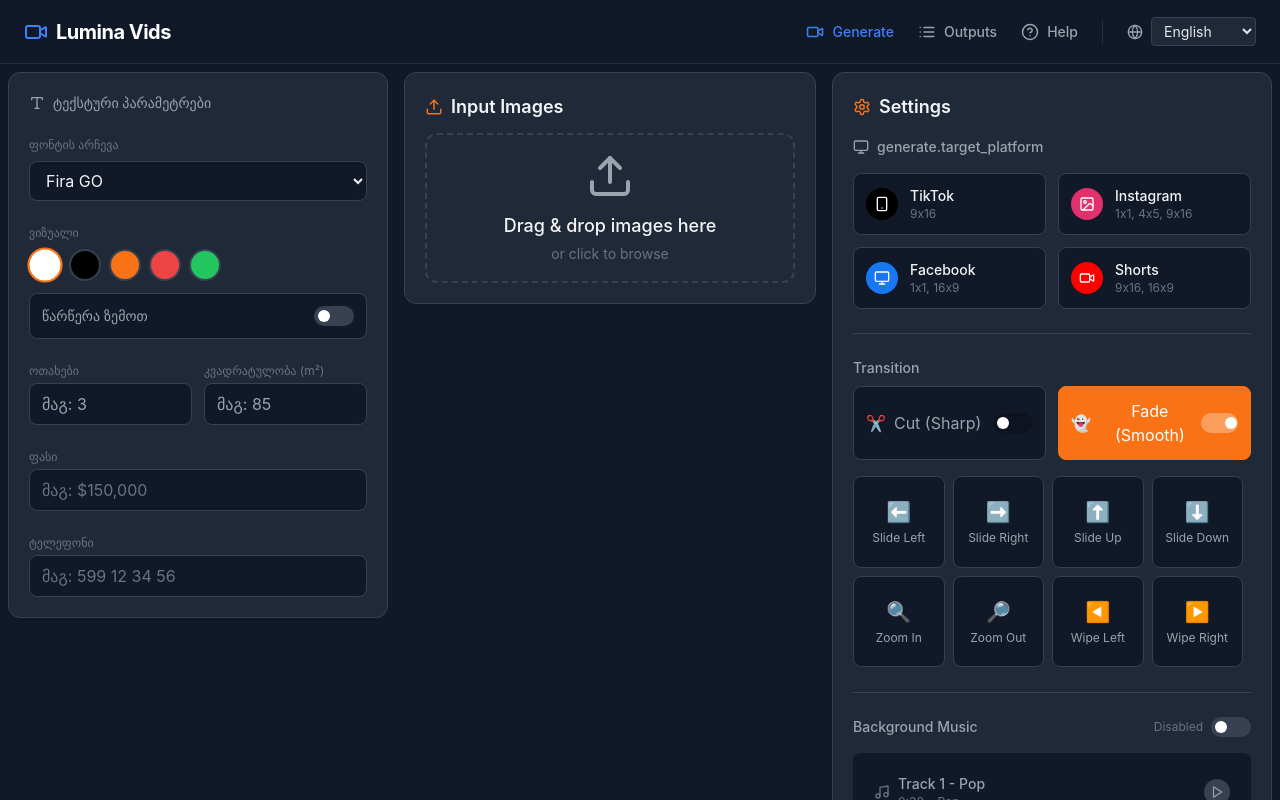
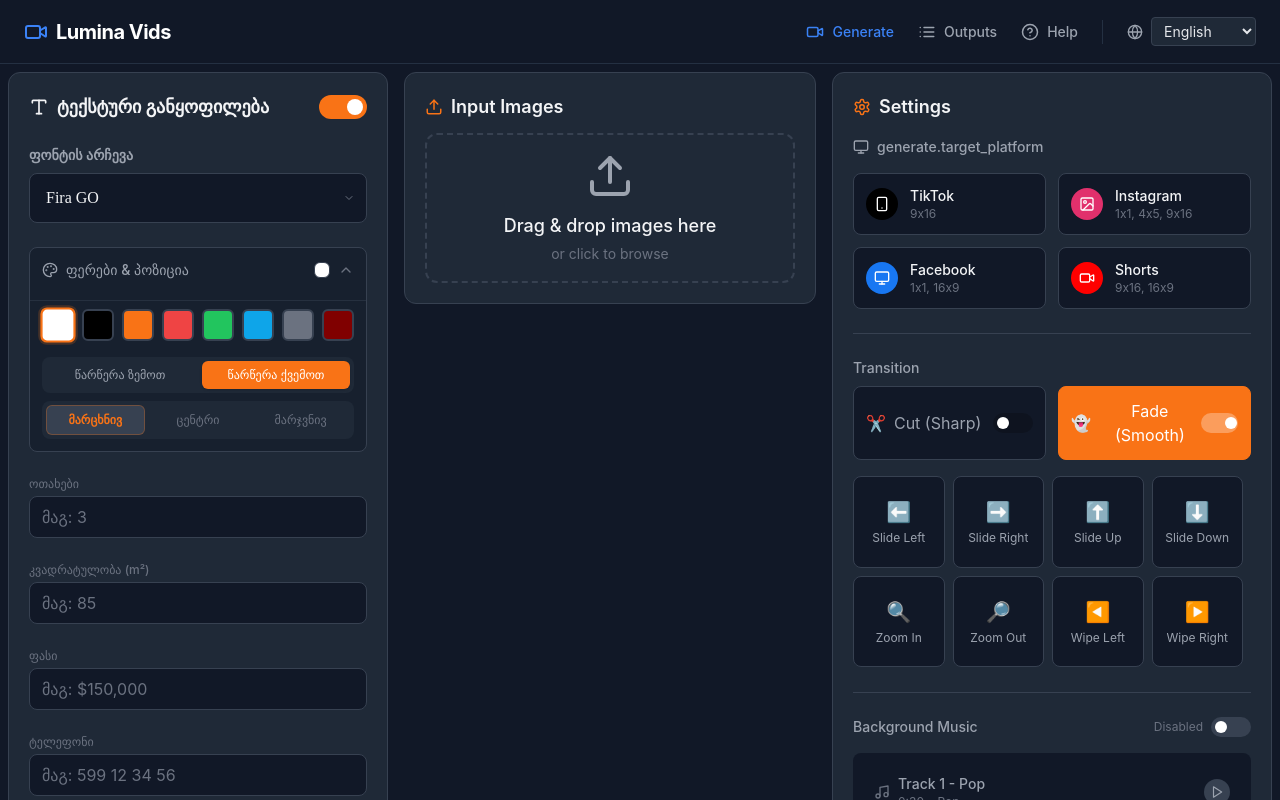
Before and after one commit to vachnadzeai-INDAHAUS/LVIds, a React (Vite) app: page /#/ in a window 1280 px wide. Shown: the top 800 px of the page. Built offline with nearby package versions, Linux system fonts and the light colour scheme.

Commit message:
Update Generate page: Increase MAX_IMAGES to 100, add color picker, update text overlay styles, improve font selection

```diff
--- a/src/pages/Generate.tsx
+++ b/src/pages/Generate.tsx
@@ -117,8 +117,20 @@
     { name: 'black', value: '#000000' },
     { name: 'orange', value: '#F97316' },
     { name: 'red', value: '#EF4444' },
-    { name: 'green', value: '#22C55E' }
+    { name: 'green', value: '#22C55E' },
+    { name: 'sky', value: '#0EA5E9' },
+    { name: 'gray', value: '#6B7280' },
+    { name: 'maroon', value: '#800000' }
   ];
+
+  // Outro Videos
+  const OUTRO_VIDEOS = Array.from({ length: 6 }, (_, i) => ({
+    id: `outro_${i + 1}`,
+    name: `Video ${i + 1}`,
+    preview: null // Placeholder
+  }));
+
+  const [selectedOutro, setSelectedOutro] = useState<string | null>(null);
 
   const [transitionDuration, setTransitionDuration] = useState(0.8);
   const [isMusicEnabled, setIsMusicEnabled] = useState(false);
@@ -250,7 +262,7 @@
       font: selectedFont,
       rooms: propertyRooms,
       area: propertyArea,
-      position: textPositionTop ? 'top-left' : 'bottom-left' // Simplify logic for now
+      // Position is already fully managed in textOverlay state now
     };
     formData.append('textOverlay', JSON.stringify(overlayData));
 
@@ -292,10 +304,19 @@
     'orange': 'text-primary'
   };
 
-  const positionClasses = {
-    'bottom-left': 'items-start',
-    'bottom-center': 'items-center',
-    'bottom-right': 'items-end'
+    // Position mapping helper
+    const getPreviewStyle = (pos: string) => {
+      const [v, h] = pos.split('-');
+      const style: React.CSSProperties = { position: 'absolute', pointerEvents: 'none' };
+
+      if (v === 'top') style.top = '10%';
+      else style.bottom = '10%';
+
+      if (h === 'left') { style.left = '5%'; style.textAlign = 'left'; }
+      else if (h === 'right') { style.right = '5%'; style.textAlign = 'right'; }
+      else { style.left = '50%'; style.transform = 'translateX(-50%)'; style.textAlign = 'center'; }
+
+      return style;
     };
 
     return (
@@ -304,83 +325,157 @@
       {/* COLUMN 1: Text Overlay Settings (Left) - Wider Width */}
       <div className="w-full lg:w-[380px] shrink-0">
         <div className="bg-surface rounded-xl border border-surface-light p-5 h-fit">
-           <h3 className="text-sm font-medium text-text-secondary flex items-center mb-6">
-             <Type className="mr-2" size={16} />
-             ტექსტური პარამეტრები
+           <div className="flex items-center justify-between mb-6">
+             <h3 className="text-lg font-bold text-text-primary flex items-center">
+               <Type className="mr-2" size={20} />
+               ტექსტური განყოფილება
              </h3>
+             <button
+               className={`w-12 h-6 rounded-full relative transition-colors ${textOverlay.enabled ? 'bg-primary' : 'bg-surface-light'}`}
+               onClick={() => setTextOverlay({...textOverlay, enabled: !textOverlay.enabled})}
+             >
+               <div className={`absolute top-1 w-4 h-4 bg-white rounded-full transition-all ${textOverlay.enabled ? 'left-7' : 'left-1'}`} />
+             </button>
+           </div>
 
-           <div className="space-y-6">
+           <div className={`space-y-6 transition-all duration-300 ${!textOverlay.enabled ? 'opacity-50 pointer-events-none grayscale' : ''}`}>
              {/* Font Selection */}
              <div>
-               <label className="text-xs text-text-muted mb-2 block">ფონტის არჩევა</label>
+               <label className="text-sm font-semibold text-text-secondary mb-2 block">ფონტის არჩევა</label>
+               <div className="relative">
                  <select
-                 className="w-full bg-surface-dark border border-surface-light rounded-lg px-3 py-2 text-text-primary focus:outline-none focus:border-primary"
+                   className="w-full bg-surface-dark border border-surface-light rounded-lg px-4 py-3 text-text-primary focus:outline-none focus:border-primary appearance-none cursor-pointer"
                    value={selectedFont}
                    onChange={(e) => setSelectedFont(e.target.value)}
+                   style={{ fontFamily: selectedFont }}
                  >
-                 {FONTS.map(font => (
-                   <option key={font} value={font}>{font}</option>
-                 ))}
+                   {FONTS.map(font => {
+                      // Font Name Localization
+                      let displayName = font;
+                      if (t('nav.generate') === 'გენერაცია') { // Check if Georgian
+                        const kaMap: Record<string, string> = {
+                          'Fira GO': 'ფირა GO', 'Montserrat': 'მონსერატი', 'Oswald': 'ოსვალდი',
+                          'Noto Sans Georgian': 'ნოტო სანსი', 'Inter': 'ინტერი', 'Playfair Display': 'ფლეიფეარი',
+                          'Ubuntu': 'უბუნტუ', 'Kanit': 'კანიტი', 'Roboto': 'რობოტო', 'Lora': 'ლორა',
+                          'Exo 2': 'ეგზო 2', 'Arimo': 'არიმო', 'Tinos': 'ტინოსი', 'Merriweather': 'მერივეზერი',
+                          'Noto Serif Georgian': 'ნოტო სერიფი'
+                        };
+                        displayName = kaMap[font] || font;
+                      }
+                      return (
+                        <option key={font} value={font} style={{ fontFamily: font }}>
+                          {displayName}
+                        </option>
+                      );
+                   })}
                  </select>
+                 <div className="absolute right-3 top-1/2 -translate-y-1/2 pointer-events-none text-text-muted">
+                   <svg width="12" height="12" viewBox="0 0 24 24" fill="none" stroke="currentColor" strokeWidth="2" strokeLinecap="round" strokeLinejoin="round"><path d="m6 9 6 6 6-6"/></svg>
+                 </div>
+               </div>
              </div>
 
-             {/* Visuals */}
+             {/* Visuals (Collapsible Color Picker) */}
              <div>
-               <label className="text-xs text-text-muted mb-2 block">ვიზუალი</label>
-               <div className="flex justify-between items-center mb-3">
-                 <div className="flex gap-2">
+               <details className="group border border-surface-light rounded-lg bg-surface-dark open:bg-surface-dark/50 transition-all" open>
+                 <summary className="flex items-center justify-between p-3 cursor-pointer list-none select-none">
+                   <div className="flex items-center">
+                     <Palette size={16} className="mr-2 text-text-secondary" />
+                     <span className="text-sm font-medium text-text-secondary">ფერები & პოზიცია</span>
+                   </div>
+                   <div className="flex items-center">
+                     <div
+                       className="w-4 h-4 rounded-md border border-surface-light mr-2"
+                       style={{ backgroundColor: TEXT_COLORS.find(c => c.name === textOverlay.color)?.value || '#FFF' }}
+                     />
+                     <svg className="w-4 h-4 text-text-muted group-open:rotate-180 transition-transform" viewBox="0 0 24 24" fill="none" stroke="currentColor" strokeWidth="2" strokeLinecap="round" strokeLinejoin="round"><path d="m6 9 6 6 6-6"/></svg>
+                   </div>
+                 </summary>
+                 <div className="p-3 pt-0 border-t border-surface-light/50 mt-2">
+                   {/* Colors */}
+                   <div className="flex flex-wrap gap-2 mb-4 pt-2">
                      {TEXT_COLORS.map((c) => (
                        <button
                          key={c.name}
                          onClick={() => setTextOverlay({...textOverlay, color: c.name as any})}
-                       className={`w-8 h-8 rounded-full border-2 transition-all ${
-                         textOverlay.color === c.name ? 'border-primary scale-110' : 'border-surface-light'
+                         className={`w-8 h-8 rounded-md border-2 transition-all ${
+                           textOverlay.color === c.name ? 'border-primary scale-110 ring-2 ring-primary/20' : 'border-surface-light hover:border-primary/50'
                          }`}
                          style={{ backgroundColor: c.value }}
                          title={c.name}
                        />
                      ))}
                    </div>
+
+                   {/* Position Control */}
+                   <div className="space-y-2">
+                      {/* Vertical */}
+                      <div className="grid grid-cols-2 gap-2 bg-surface p-1 rounded-lg">
+                        <button
+                          className={`text-xs py-1.5 rounded-md transition-all ${textOverlay.position.startsWith('top') ? 'bg-primary text-white shadow' : 'text-text-secondary hover:bg-surface-light'}`}
+                          onClick={() => {
+                             const align = textOverlay.position.split('-')[1] || 'left';
+                             setTextOverlay({...textOverlay, position: `top-${align}` as any});
+                          }}
+                        >
+                          წარწერა ზემოთ
+                        </button>
+                        <button
+                          className={`text-xs py-1.5 rounded-md transition-all ${textOverlay.position.startsWith('bottom') ? 'bg-primary text-white shadow' : 'text-text-secondary hover:bg-surface-light'}`}
+                          onClick={() => {
+                             const align = textOverlay.position.split('-')[1] || 'left';
+                             setTextOverlay({...textOverlay, position: `bottom-${align}` as any});
+                          }}
+                        >
+                          წარწერა ქვემოთ
+                        </button>
                       </div>
 
-               <div className="flex items-center justify-between bg-surface-dark p-3 rounded-lg border border-surface-light">
-                 <span className="text-sm text-text-secondary">წარწერა ზემოთ</span>
+                      {/* Horizontal */}
+                      <div className="grid grid-cols-3 gap-1 bg-surface p-1 rounded-lg">
+                        {['left', 'center', 'right'].map((align) => (
                           <button
-                   className={`w-10 h-5 rounded-full relative transition-colors ${textPositionTop ? 'bg-primary' : 'bg-surface-light'}`}
-                   onClick={() => setTextPositionTop(!textPositionTop)}
+                            key={align}
+                            className={`text-xs py-1.5 rounded-md transition-all capitalize ${textOverlay.position.includes(align) ? 'bg-surface-light text-primary font-bold border border-primary/30' : 'text-text-muted hover:text-text-secondary'}`}
+                            onClick={() => {
+                               const vert = textOverlay.position.split('-')[0] || 'bottom';
+                               setTextOverlay({...textOverlay, position: `${vert}-${align}` as any});
+                            }}
                           >
-                   <div className={`absolute top-1 w-3 h-3 bg-white rounded-full transition-all ${textPositionTop ? 'left-6' : 'left-1'}`} />
+                            {align === 'left' ? 'მარცხნივ' : align === 'center' ? 'ცენტრი' : 'მარჯვნივ'}
                           </button>
+                        ))}
                       </div>
                    </div>
+                 </div>
+               </details>
+             </div>
 
-             {/* Property Details */}
-             <div className="grid grid-cols-2 gap-3">
+             {/* Property Details - Stacked like Price/Phone */}
              <div>
-                 <label className="text-xs text-text-muted mb-1 block">ოთახები</label>
+               <label className="text-xs font-medium text-text-muted mb-1 block">ოთახები</label>
                <input
-                   type="number"
-                   className="w-full bg-surface-dark border border-surface-light rounded-lg px-3 py-2 text-text-primary focus:outline-none focus:border-primary"
+                 type="text"
+                 className="w-full bg-surface-dark border border-surface-light rounded-lg px-3 py-2 text-text-primary focus:outline-none focus:border-primary placeholder-text-muted"
                  placeholder="მაგ: 3"
                  value={propertyRooms}
                  onChange={e => setPropertyRooms(e.target.value)}
                />
              </div>
              <div>
-                 <label className="text-xs text-text-muted mb-1 block">კვადრატულობა (m²)</label>
+               <label className="text-xs font-medium text-text-muted mb-1 block">კვადრატულობა (m²)</label>
                <input
-                   type="number"
-                   className="w-full bg-surface-dark border border-surface-light rounded-lg px-3 py-2 text-text-primary focus:outline-none focus:border-primary"
+                 type="text"
+                 className="w-full bg-surface-dark border border-surface-light rounded-lg px-3 py-2 text-text-primary focus:outline-none focus:border-primary placeholder-text-muted"
                  placeholder="მაგ: 85"
                  value={propertyArea}
                  onChange={e => setPropertyArea(e.target.value)}
                />
              </div>
-             </div>
 
-             {/* Price */}
+             {/* Price - Row 2 */}
              <div>
-               <label className="text-xs text-text-muted mb-1 block">ფასი</label>
+               <label className="text-xs font-medium text-text-muted mb-1 block">ფასი</label>
                <input
                  type="text"
                  className="w-full bg-surface-dark border border-surface-light rounded-lg px-3 py-2 text-text-primary placeholder-text-muted focus:outline-none focus:border-primary"
@@ -390,9 +485,9 @@
                />
              </div>
 
-             {/* Contact */}
+             {/* Contact - Row 3 */}
              <div>
-               <label className="text-xs text-text-muted mb-1 block">ტელეფონი</label>
+               <label className="text-xs font-medium text-text-muted mb-1 block">ტელეფონი</label>
                <input
                  type="text"
                  className="w-full bg-surface-dark border border-surface-light rounded-lg px-3 py-2 text-text-primary placeholder-text-muted focus:outline-none focus:border-primary"
@@ -400,6 +495,34 @@
                  value={textOverlay.phone}
                  onChange={e => setTextOverlay({...textOverlay, phone: e.target.value})}
                />
+             </div>
+
+             {/* Outro Section (Sareklamo Qudis Ganyofileba) */}
+             <div className="pt-4 border-t border-surface-light mt-4">
+                <h3 className="text-sm font-bold text-text-primary mb-3">სარეკლამო ქუდის განყოფილება</h3>
+                <div className="grid grid-cols-3 gap-2">
+                  {OUTRO_VIDEOS.map((outro) => (
+                    <button
+                      key={outro.id}
+                      onClick={() => setSelectedOutro(selectedOutro === outro.id ? null : outro.id)}
+                      className={`aspect-video rounded-lg border-2 flex items-center justify-center relative overflow-hidden transition-all ${
+                        selectedOutro === outro.id
+                          ? 'border-primary bg-primary/10'
+                          : 'border-surface-light bg-surface-dark hover:border-primary/50'
+                      }`}
+                    >
+                      <span className="text-xs text-text-muted">{outro.name}</span>
+                      {selectedOutro === outro.id && (
+                        <div className="absolute inset-0 bg-primary/20 flex items-center justify-center">
+                          <div className="bg-primary text-white rounded-full p-0.5">
+                            <svg width="12" height="12" viewBox="0 0 24 24" fill="none" stroke="currentColor" strokeWidth="4" strokeLinecap="round" strokeLinejoin="round"><polyline points="20 6 9 17 4 12"/></svg>
+                          </div>
+                        </div>
+                      )}
+                    </button>
+                  ))}
+                </div>
+                <p className="text-xs text-text-muted mt-2 text-center">აირჩიეთ დასასრული ვიდეო</p>
              </div>
            </div>
         </div>
@@ -451,6 +574,24 @@
                      }`}
                    >
                      <img src={file.preview} alt={file.file.name} className="w-full h-full object-contain" />
+
+                     {/* Text Overlay Preview */}
+                     {textOverlay.enabled && (
+                       <div
+                         className="absolute w-[90%] text-[8px] leading-tight z-10"
+                         style={{
+                            ...getPreviewStyle(textOverlay.position),
+                            color: TEXT_COLORS.find(c => c.name === textOverlay.color)?.value || 'white',
+                            fontFamily: selectedFont,
+                            textShadow: '1px 1px 2px rgba(0,0,0,0.8)'
+                         }}
+                       >
+                         <div>{textOverlay.title || 'სათაური'}</div>
+                         <div className="text-[10px] font-bold">{textOverlay.price || '$150k'}</div>
+                         <div>{textOverlay.phone || '599...'}</div>
+                       </div>
+                     )}
+
                      <div className="absolute top-1 left-1 bg-black/50 text-white rounded p-1 opacity-0 group-hover:opacity-100">
                        <GripVertical size={12} />
                      </div>
```
Lines whose indentation alone changed are shown as unchanged.
